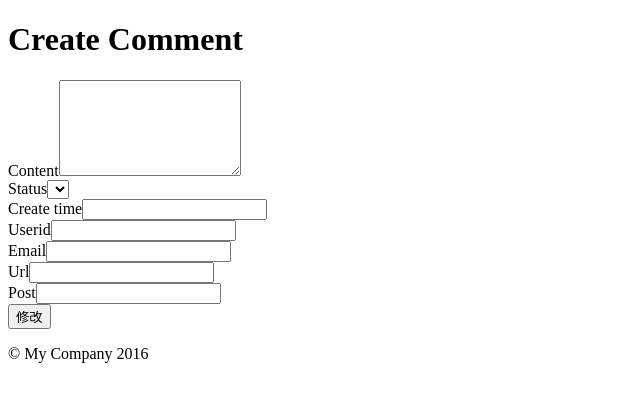
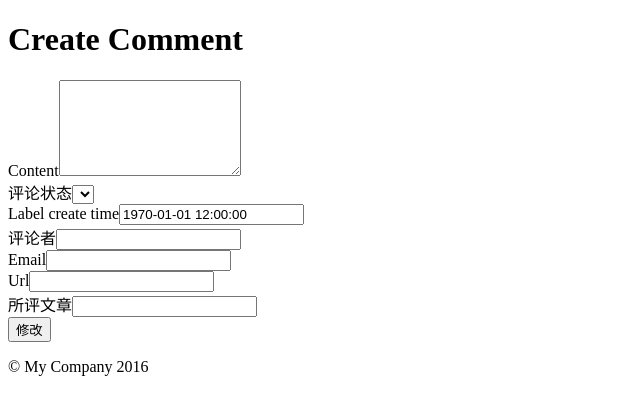
Before and after one commit to ipuxin/iblogh, a Yii app: template backend/views/comment/create.php in a window 1280 px wide. Shown: the top 415 px of the page, without its empty margins (0-640 px from the left). Run offline with PHP 8.4 and a stand-in for Yii, Linux system fonts and the light colour scheme; the template is opened without the code that fills it, so the values that code supplies are empty; form fields are guessed from the names that the template uses; some libraries are stand-ins or nearby versions.

Commit message:
get,set,label,下拉菜单,form修改,静态方法

```diff
--- a/backend/views/comment/_form.php
+++ b/backend/views/comment/_form.php
@@ -8,29 +8,23 @@
 /* @var $model common\models\Comment */
 /* @var $form yii\widgets\ActiveForm */
 ?>
-
 <div class="comment-form">
 
     <?php $form = ActiveForm::begin(); ?>
 
     <?= $form->field($model, 'content')->textarea(['rows' => 6]) ?>
 
-    <?= $form->field($model, 'status')->dropDownList(Commentstatus::find()
-        ->select(['name','id'])
-        ->orderBy('position')
-        ->indexBy('id')
-        ->column(),
-        ['prompt'=>'请选择状态']) ?>
-
-    <?= $form->field($model, 'create_time')->textInput() ?>
-
-    <?= $form->field($model, 'userid')->textInput() ?>
+    <?= $form->field($model, 'status')->dropDownList($model->approves, ['prompt'=>'请选择状态'])->label('评论状态') ?>
+<!--Yii2,表单赋值-->
+    <?= $form->field($model, 'label_create_time')->textInput(['value'=>date('Y-m-d h:i:s',$model->create_time),'readonly'=>'readonly']) ?>
+<!--Yii2,修改禁用表单-->
+    <?= $form->field($model, 'label_id')->textInput(['value'=>$model->user->username,'readonly'=>'readonly'])->label('评论者') ?>
 
     <?= $form->field($model, 'email')->textInput(['maxlength' => true]) ?>
 
     <?= $form->field($model, 'url')->textInput(['maxlength' => true]) ?>
 
-    <?= $form->field($model, 'post_id')->textInput() ?>
+    <?= $form->field($model, 'label_post_id')->textInput(['value'=>'','placeholder'=>$model->post->title,'readonly'=>'readonly'])->label('所评文章') ?>
 
     <div class="form-group">
         <?= Html::submitButton($model->isNewRecord ? '新增' : '修改', ['class' => $model->isNewRecord ? 'btn btn-success' : 'btn btn-primary']) ?>
```
Also changed, not shown: common/models/Comment.php (+14 -0 lines), common/models/Commentstatus.php (+11 -0 lines).
